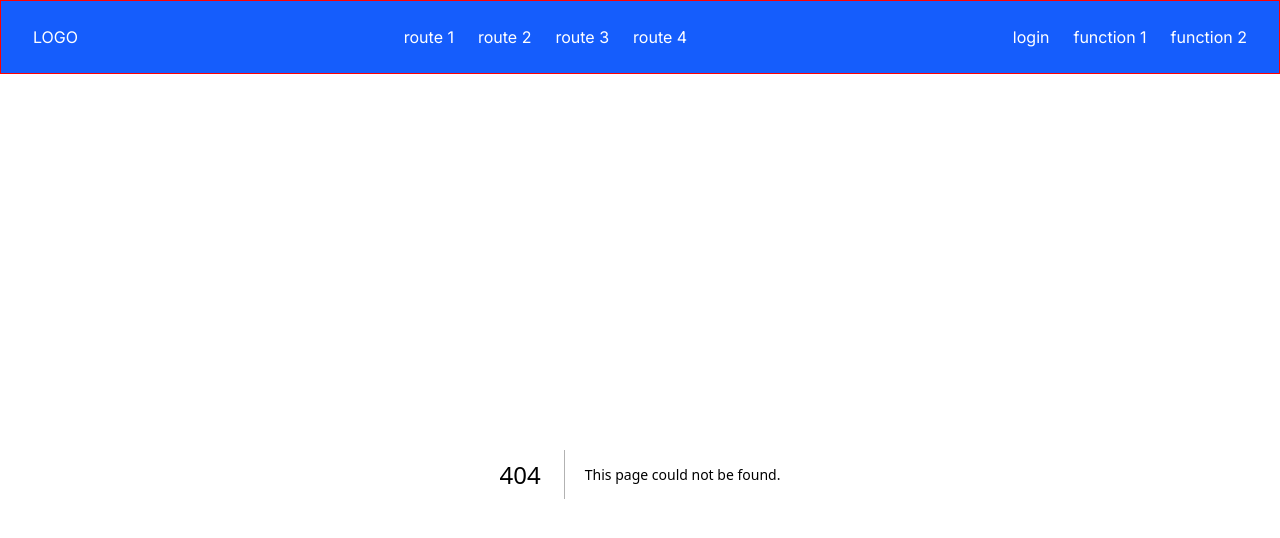
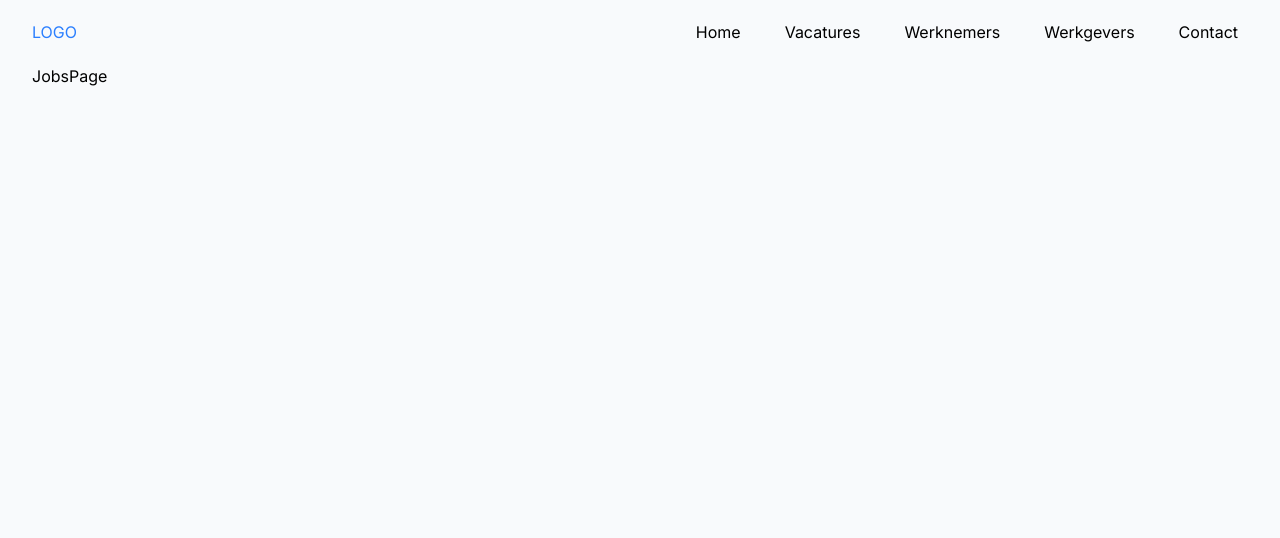
Before and after one commit to EdwinSch/jobshapers, a Next.js app: page /vacatures in a window 1280 px wide. Before the commit this address had no page. Shown: the top 538 px of the page. Built offline with nearby package versions, Linux system fonts and the light colour scheme.

Commit message:
change nav and add routes

```diff
--- /dev/null
+++ b/app/contact/page.jsx
@@ -0,0 +1,4 @@
+const ContactPage = () => {
+  return <div>ContactPage</div>;
+};
+export default ContactPage;
--- a/app/layout.jsx
+++ b/app/layout.jsx
@@ -14,10 +14,11 @@ export default function RootLayout({ children }) {
   return (
     <html lang="en">
       <body className={`${inter.className} bg-slate-50`}>
-        <header className="inspect bg-blue-600">
+        {/* <div className="bg-blue-500">ceonten</div> */}
+        <div className="mx-auto max-w-7xl px-4 sm:px-6 lg:px-8">
           <Header />
-        </header>
-        {children}
+          {children}
+        </div>
       </body>
     </html>
   );
--- a/app/page.jsx
+++ b/app/page.jsx
@@ -1,6 +1,6 @@
 export default function HomePage() {
   return (
-    <main className="mx-auto max-w-7xl px-4 py-6 sm:px-6 lg:px-8 inspect">
+    <main className="">
       <h1>hello Jobshapers</h1>
     </main>
   );
--- /dev/null
+++ b/app/vacatures/page.jsx
@@ -0,0 +1,4 @@
+const JobsPage = () => {
+  return <div>JobsPage</div>;
+};
+export default JobsPage;
--- /dev/null
+++ b/app/werkgevers/page.jsx
@@ -0,0 +1,4 @@
+const EmployersPage = () => {
+  return <div>EmployersPage</div>;
+};
+export default EmployersPage;
--- /dev/null
+++ b/app/werknemers/page.jsx
@@ -0,0 +1,4 @@
+const EmployeesPage = () => {
+  return <div>EmployeesPage</div>;
+};
+export default EmployeesPage;
--- a/components/Dashboard.jsx
+++ /dev/null
@@ -1,10 +0,0 @@
-const Dashboard = () => {
-  return (
-    <div className="flex gap-6">
-      <p className="text-white">login</p>
-      <p className="text-white">function 1</p>
-      <p className="text-white">function 2</p>
-    </div>
-  );
-};
-export default Dashboard;
--- a/components/Header.jsx
+++ b/components/Header.jsx
@@ -1,13 +1,11 @@
 import Navigation from "./Navigation";
-import Dashboard from "./Dashboard";
 
 const Header = () => {
   return (
-    <div className="mx-auto max-w-7xl px-4 py-6 sm:px-6 lg:px-8 flex flex-col md:flex-row justify-between">
-      <div className="text-white">LOGO</div>
+    <header className="flex justify-between items-center py-5">
+      <div className="text-blue-500">LOGO</div>
       <Navigation />
-      <Dashboard />
-    </div>
+    </header>
   );
 };
 export default Header;
--- a/components/Navigation.jsx
+++ b/components/Navigation.jsx
@@ -1,11 +1,49 @@
+import Link from "next/link";
+
 const Navigation = () => {
   return (
     <nav>
       <ul className="flex gap-6">
-        <li className="text-white">route 1</li>
-        <li className="text-white">route 2</li>
-        <li className="text-white">route 3</li>
-        <li className="text-white">route 4</li>
+        <li>
+          <Link
+            href={"/"}
+            className="px-2.5 py-1.5 hover:bg-green-600 hover:text-white duration-200 rounded-md"
+          >
+            Home
+          </Link>
+        </li>
+        <li>
+          <Link
+            href={"/vacatures"}
+            className="px-2.5 py-1.5 hover:bg-green-600 hover:text-white duration-200 rounded-md"
+          >
+            Vacatures
+          </Link>
+        </li>
+        <li>
+          <Link
+            href={"/werknemers"}
+            className="px-2.5 py-1.5 hover:bg-green-600 hover:text-white duration-200 rounded-md"
+          >
+            Werknemers
+          </Link>
+        </li>
+        <li>
+          <Link
+            href={"/werkgevers"}
+            className="px-2.5 py-1.5 hover:bg-green-600 hover:text-white duration-200 rounded-md"
+          >
+            Werkgevers
+          </Link>
+        </li>
+        <li>
+          <Link
+            href={"/contact"}
+            className="px-2.5 py-1.5 hover:bg-green-600 hover:text-white duration-200 rounded-md"
+          >
+            Contact
+          </Link>
+        </li>
       </ul>
     </nav>
   );
```
